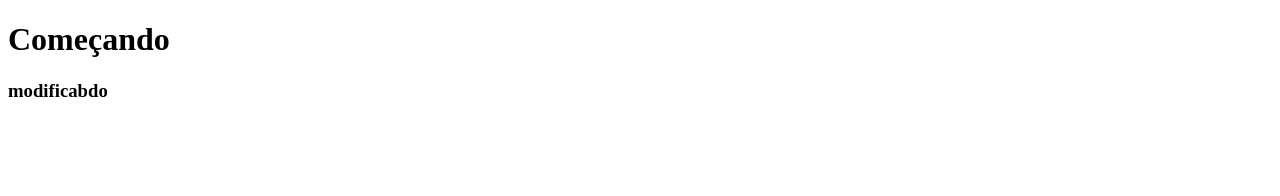
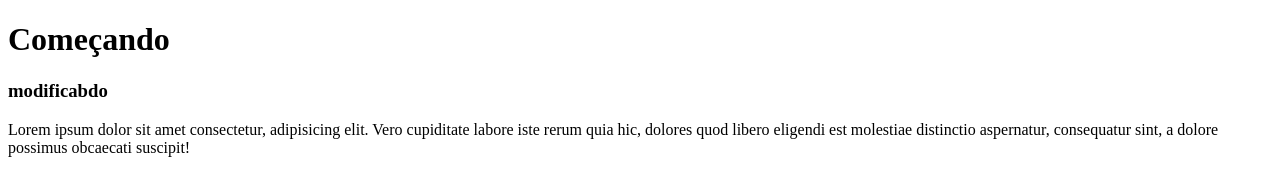
Before and after one commit to Marcio2016/CursoGit, a plain HTML site: page index.html in a window 1280 px wide. Drawn offline with Linux system fonts and the light colour scheme.

Commit message:
Adicionado paragrafo lorem ipsum

```diff
--- a/index.html
+++ b/index.html
@@ -9,5 +9,6 @@
 <body>
    <h1>Começando</h1>
    <h3>modificabdo</h3>
+   <p>Lorem ipsum dolor sit amet consectetur, adipisicing elit. Vero cupiditate labore iste rerum quia hic, dolores quod libero eligendi est molestiae distinctio aspernatur, consequatur sint, a dolore possimus obcaecati suscipit!</p>
 </body>
 </html>
```
